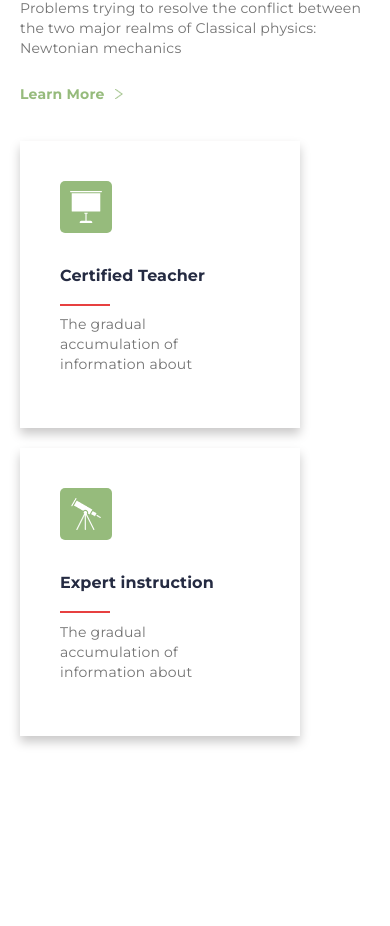
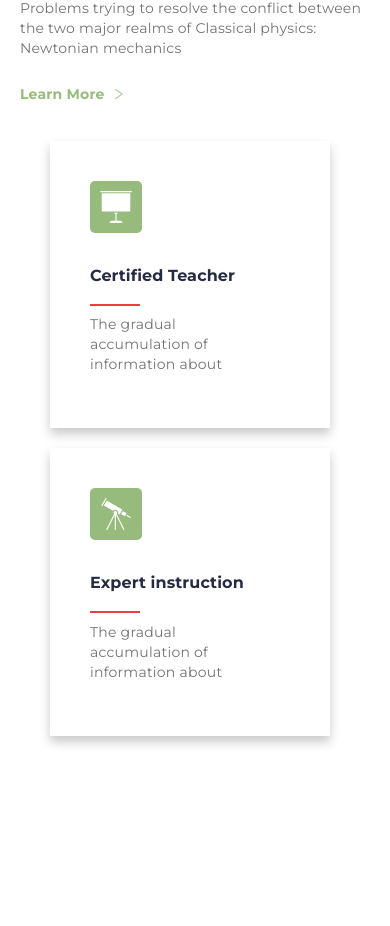
Before and after one commit to nishe66/React-First-Project, a React (Vite) app: page / in a window 390 px wide. Shown: the part 1176-2102 px from the top of the page. Built offline with nearby package versions, Linux system fonts and the light colour scheme.

Commit message:
change commit

```diff
--- a/src/components/Package/package.css
+++ b/src/components/Package/package.css
@@ -114,13 +114,15 @@
        padding-right:20px;
        }
     }
-@media (max-width: 485px){
+@media (max-width: 535px){
     .package-container{
         justify-content: center;
     }
     .package-right{
        flex-wrap: wrap;
        padding-right: 10px;
+       align-items: center;
+       justify-content: center;
 
     }
 
```
